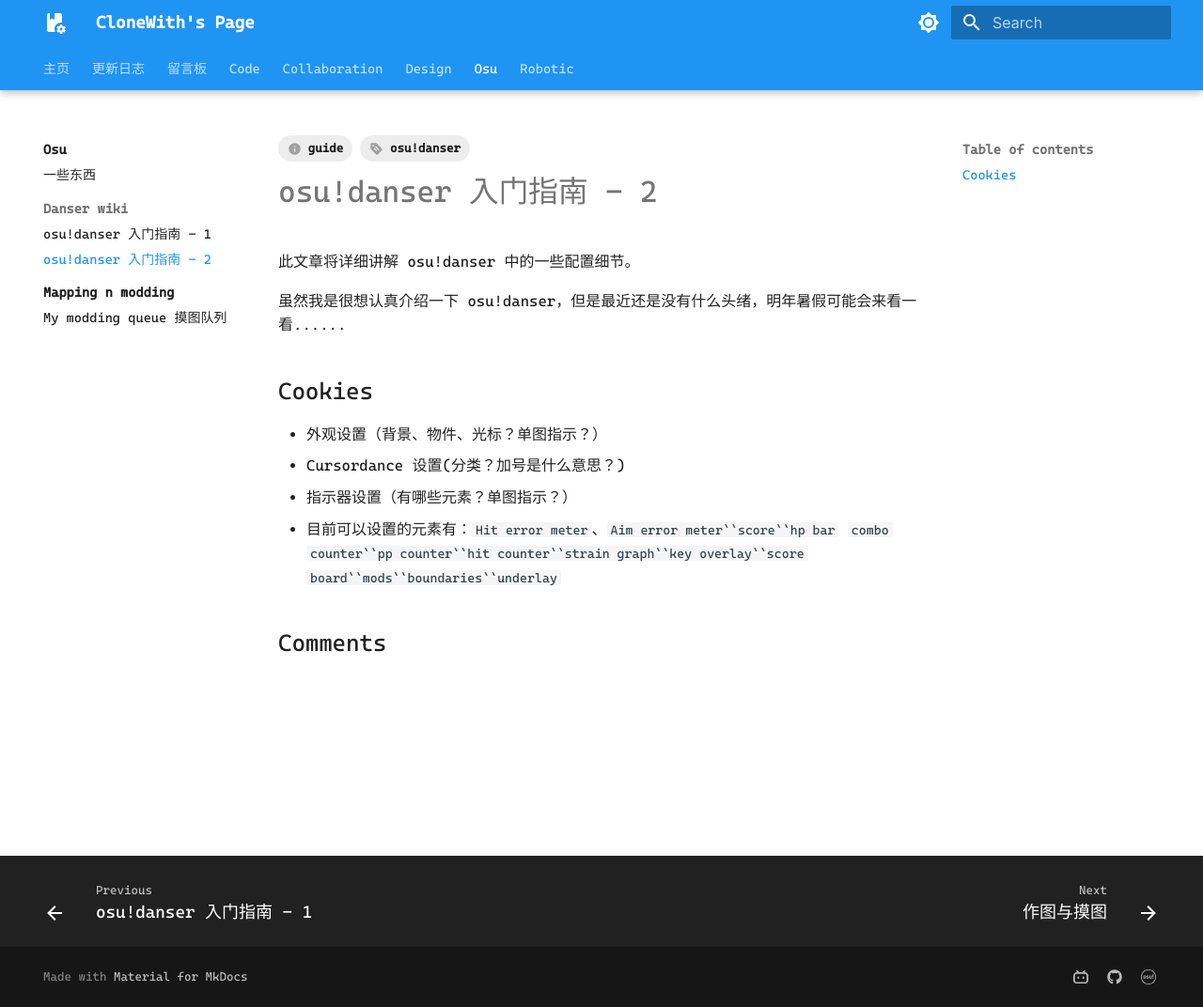
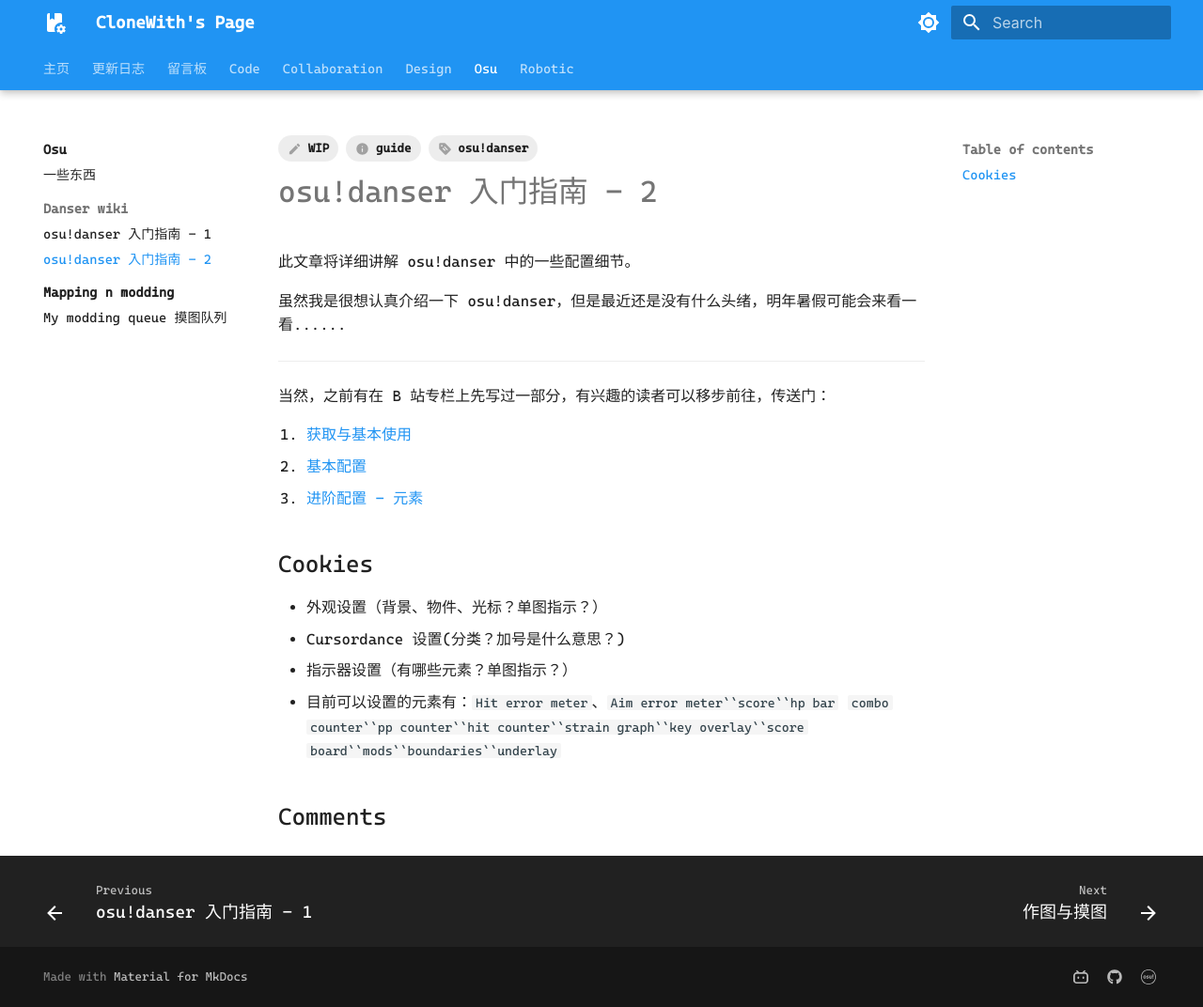
Before and after one commit to Sunnyboy971/Sunnyboy971.github.io, an MkDocs documentation site: the page built from docs/osu/danser-wiki/danser-2.md, in a window 1280 px wide and 1072 px high. Shown: the whole window at 94% size. Built offline with MkDocs 1.6.1 and Material for MkDocs 9.7.7, drawn with Linux system fonts in a browser that asks for light colours; some web fonts are replaced; comment, search, counter and statistics services are not loaded.

Commit message:
Add new tags

```diff
--- a/docs/osu/danser-wiki/danser-2.md
+++ b/docs/osu/danser-wiki/danser-2.md
@@ -2,6 +2,7 @@
 tags:
   - osu!danser
   - guide
+  - WIP
 wip: true
 comments: true
 ---
@@ -12,6 +13,14 @@ comments: true
 
 虽然我是很想认真介绍一下 osu!danser，但是最近还是没有什么头绪，明年暑假可能会来看一看......
 
+---
+
+当然，之前有在 B 站专栏上先写过一部分，有兴趣的读者可以移步前往，传送门：
+
+1. [获取与基本使用](https://www.bilibili.com/read/cv23096754)
+2. [基本配置](https://www.bilibili.com/read/cv23105271)
+3. [进阶配置 - 元素](https://www.bilibili.com/read/cv23185996/)
+
 ## Cookies
 
 - 外观设置（背景、物件、光标？单图指示？）
--- a/mkdocs.yml
+++ b/mkdocs.yml
@@ -13,8 +13,10 @@ theme:
       comp: material/fire
       play: material/gamepad-variant
       ui: material/palette
+      acc: material/human
       misc: material/more
       help: material/information
+      wip: material/pencil
 
   features:
     - navigation.instant
@@ -90,6 +92,9 @@ extra:
     misc: misc
     design: ui
     UI: ui
+    WIP: wip
+    accessibility: acc
+    interaction: acc
   social:
     - icon: simple/bilibili
       link: https://space.bilibili.com/2046252132
```
Also changed, not shown: docs/design/backkey-outrage.md (+1 -0 lines), docs/design/main.md (+1 -0 lines).
